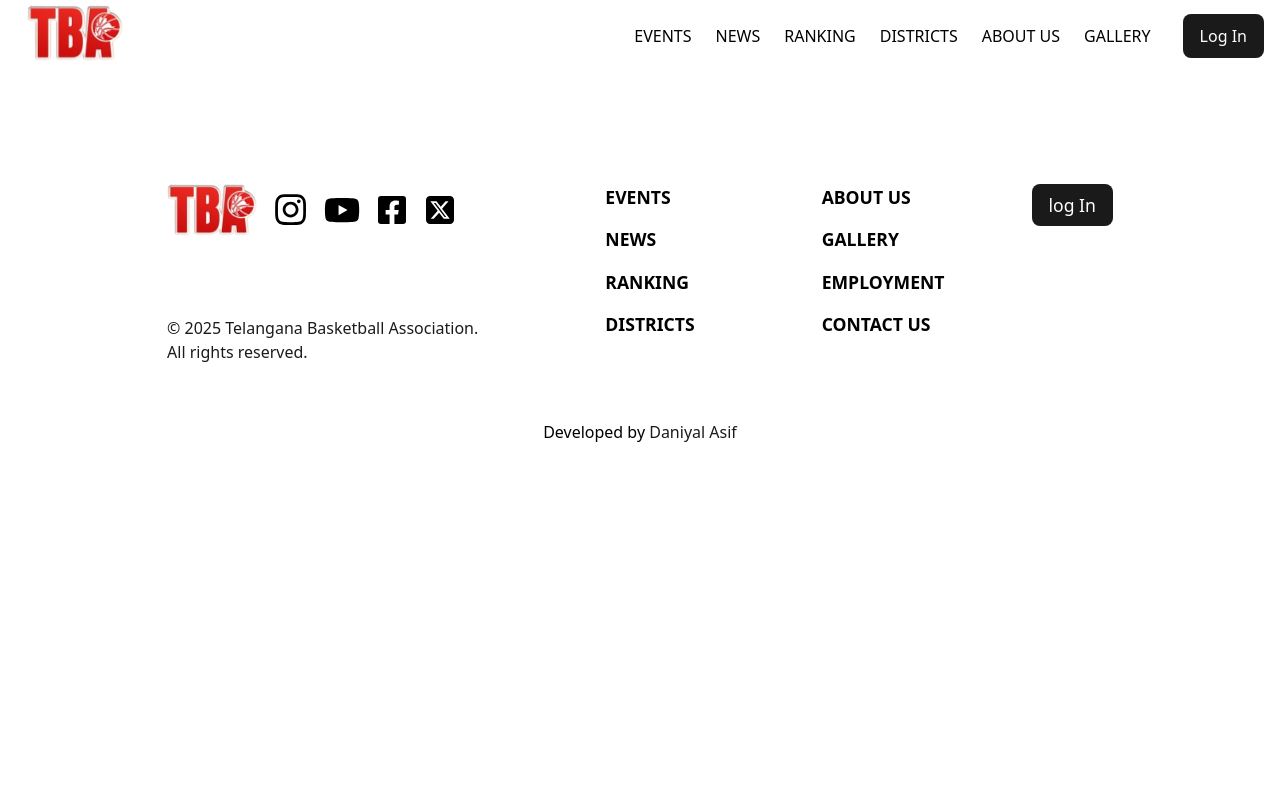
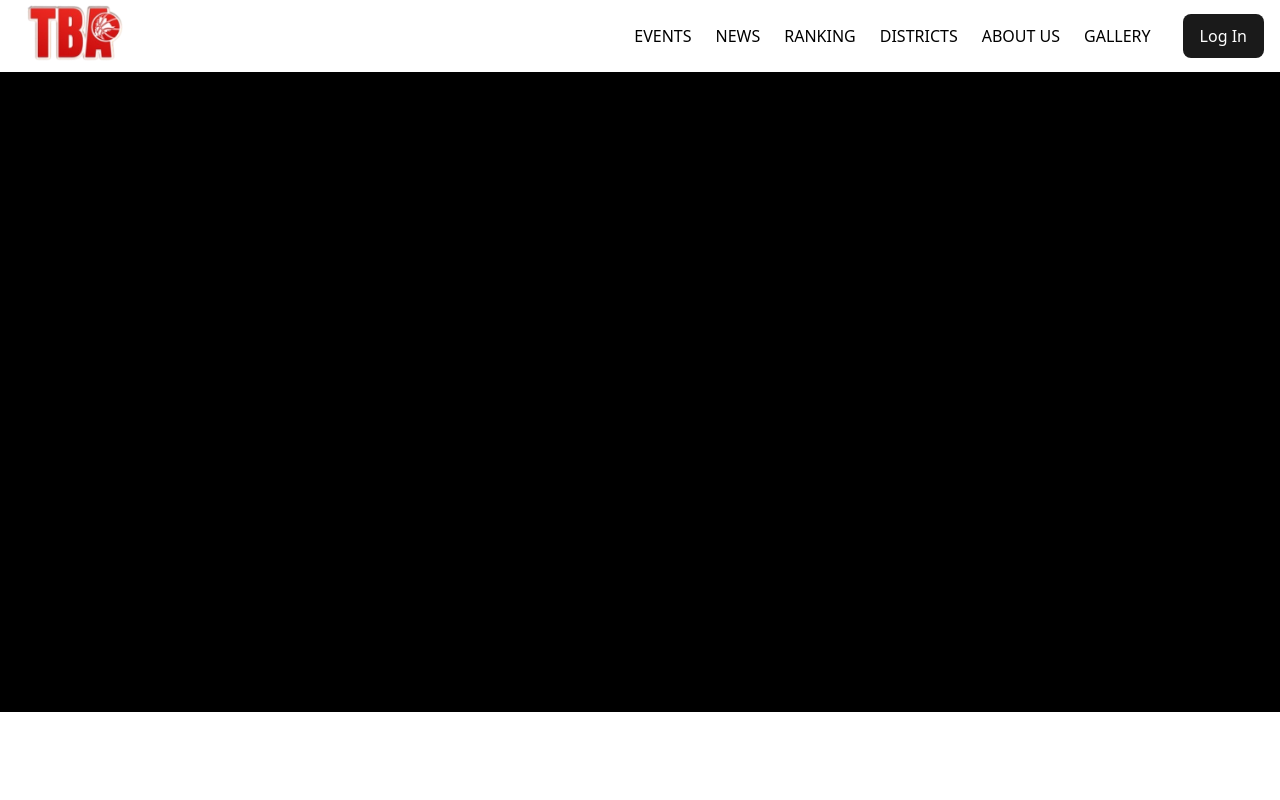
Before and after one commit to DaniyaLAsif26/Basketball, a React (Vite) app in the folder Client/: page /news in a window 1280 px wide. Shown: the top 800 px of the page. Built offline with nearby package versions, Linux system fonts and the light colour scheme.

Commit message:
Added news and rankings page

```diff
--- /dev/null
+++ b/Client/src/Pages/NewsPage.jsx
@@ -0,0 +1,7 @@
+import NewsPageComponent from "../components/NewPageComponent/News-page-component"
+
+export default function NewsPage() {
+    return (
+        <NewsPageComponent />
+    )
+}
--- a/Client/src/components/Navbar/navbar.jsx
+++ b/Client/src/components/Navbar/navbar.jsx
@@ -11,8 +11,8 @@ export default function Navbar() {
         <div className="options">
           <ul>
             <li><a href="/events">EVENTS</a></li>
-            <li><a href="">NEWS</a></li>
-            <li><a href="">RANKING</a></li>
+            <li><a href="/news">NEWS</a></li>
+            <li><a href="/rankings">RANKING</a></li>
             <li><a href="/districts">DISTRICTS</a></li>
             <li><a href="">ABOUT US</a></li>
             <li><a href="">GALLERY</a></li>
--- /dev/null
+++ b/Client/src/components/NewPageComponent/News-page-component.jsx
@@ -0,0 +1,9 @@
+import './news-page-component.css'
+
+export default function NewsPageComponent(){
+    return(
+        <div className="news-page">
+
+        </div>
+    )
+}
--- /dev/null
+++ b/Client/src/components/NewPageComponent/news-page-component.css
@@ -0,0 +1,4 @@
+.news-page{
+    min-height: 40rem;
+    background-color: black;
+}
--- a/Client/src/routes/AppRoutes.jsx
+++ b/Client/src/routes/AppRoutes.jsx
@@ -3,6 +3,7 @@ import { Routes, Route } from 'react-router-dom';
 import HomePage from '../Pages/Home.jsx';
 import DistrictPage from '../Pages/DistrictPage.jsx';
 import EventsPage from '../Pages/EventsPage.jsx';
+import NewsPage from '../Pages/NewsPage.jsx';
 
 function AppRoutes() {
     return (
@@ -13,6 +14,8 @@ function AppRoutes() {
             <Route path='/districts' element={<DistrictPage />} />
 
             <Route path='/events' element={<EventsPage />} />
+
+            <Route path='/news' element={<NewsPage />} />
         </Routes>
     )
 }
```
Also changed, not shown: Client/src/Pages/RankingPage.jsx (added, +7 -0 lines).
